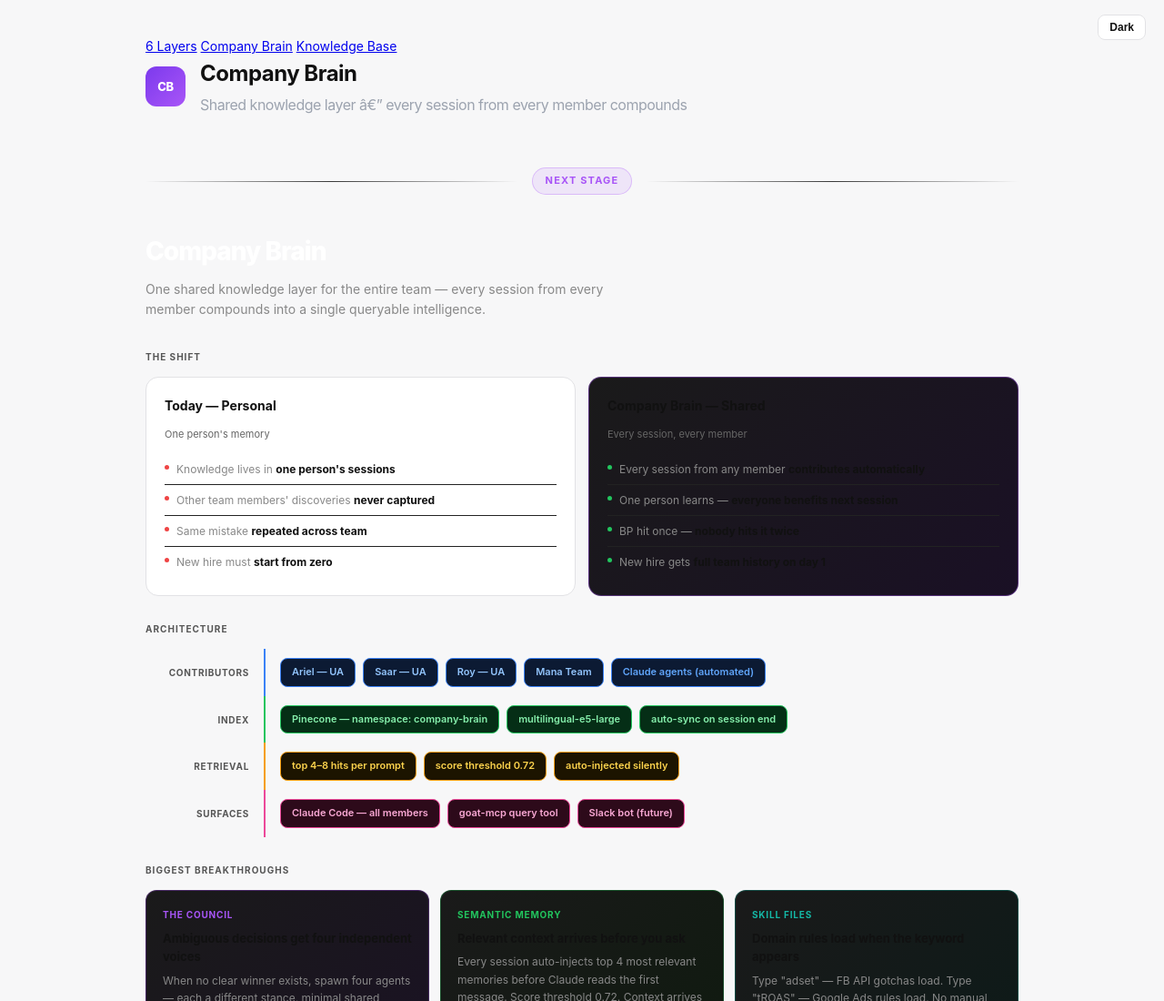
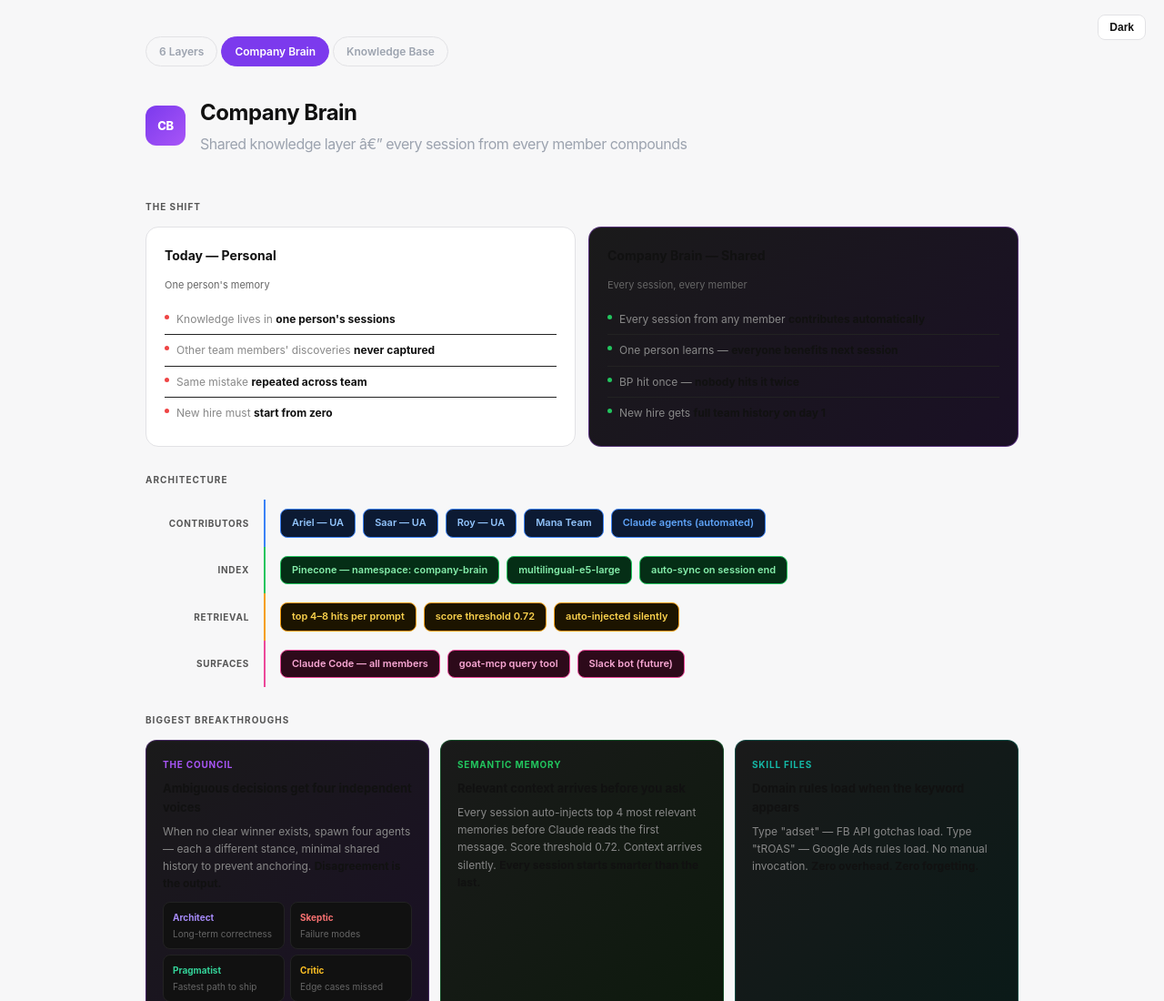
Before and after one commit to arieldre/goat-brain-docs, a plain HTML site: page company-brain.html in a window 1280 px wide. Shown: the top 1100 px of the page at 91% size. Drawn offline with Linux system fonts and the light colour scheme.

Commit message:
fix: company brain nav CSS + remove duplicate header

```diff
--- a/company-brain.html
+++ b/company-brain.html
@@ -312,6 +312,24 @@
 
   .theme-toggle:hover { border-color: var(--accent); }
 
+  .page-nav {
+    display: flex;
+    gap: 4px;
+    margin-bottom: 32px;
+  }
+  .nav-link {
+    font-size: 12px;
+    font-weight: 600;
+    padding: 6px 14px;
+    border-radius: 20px;
+    border: 1px solid var(--border);
+    color: var(--muted);
+    text-decoration: none;
+    transition: all 0.15s;
+  }
+  .nav-link:hover { border-color: var(--accent); color: var(--text); }
+  .nav-link.active { background: var(--accent); border-color: var(--accent); color: #fff; }
+
   @media (max-width: 600px) {
     .layer-body { grid-template-columns: 1fr; }
     .col:first-child { border-right: none; border-bottom: 1px solid var(--border); }
@@ -563,16 +581,6 @@
     </div>
   </header>
 
-  <!-- COMPANY BRAIN — NEXT STAGE -->
-  <div class="next-stage-divider">
-    <span class="next-stage-label">Next Stage</span>
-  </div>
-
-  <div class="cb-header">
-    <h2>Company Brain</h2>
-    <p>One shared knowledge layer for the entire team — every session from every member compounds into a single queryable intelligence.</p>
-  </div>
-
   <!-- THE SHIFT -->
   <div class="cb-section-label">The Shift</div>
   <div class="cb-split" style="margin-bottom:28px;">
```
